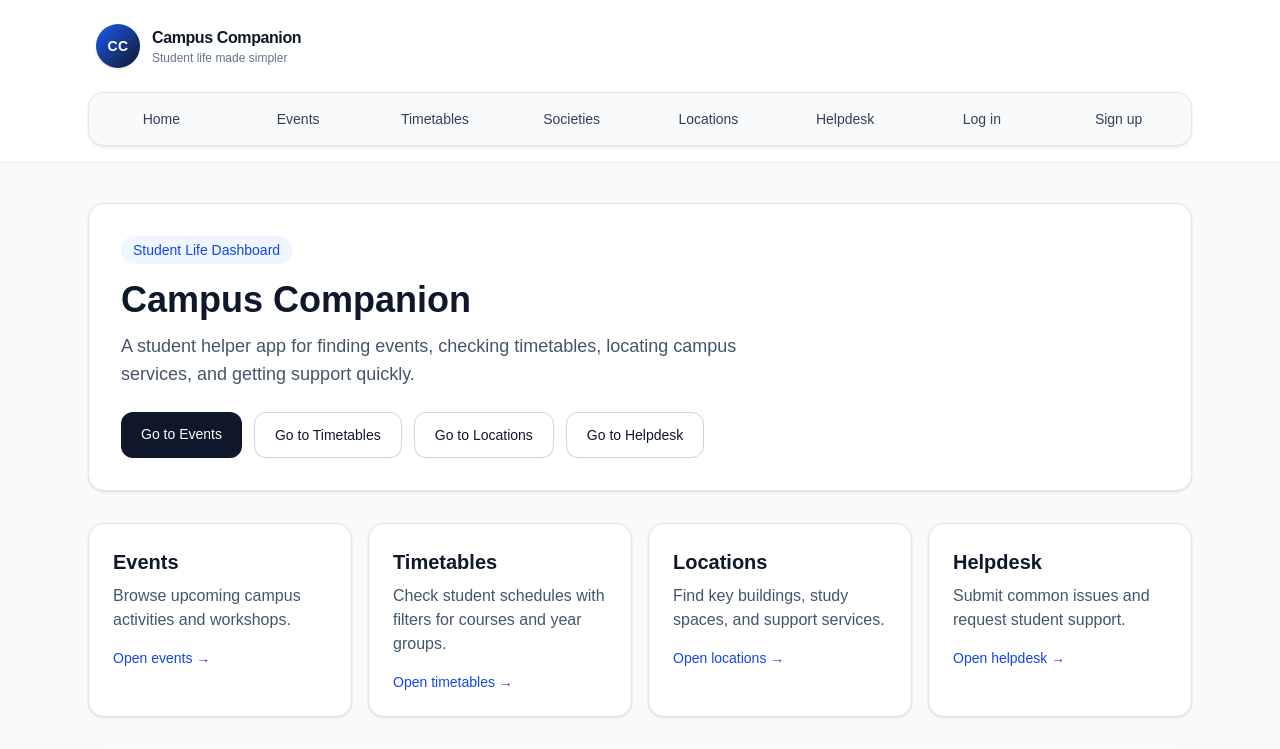
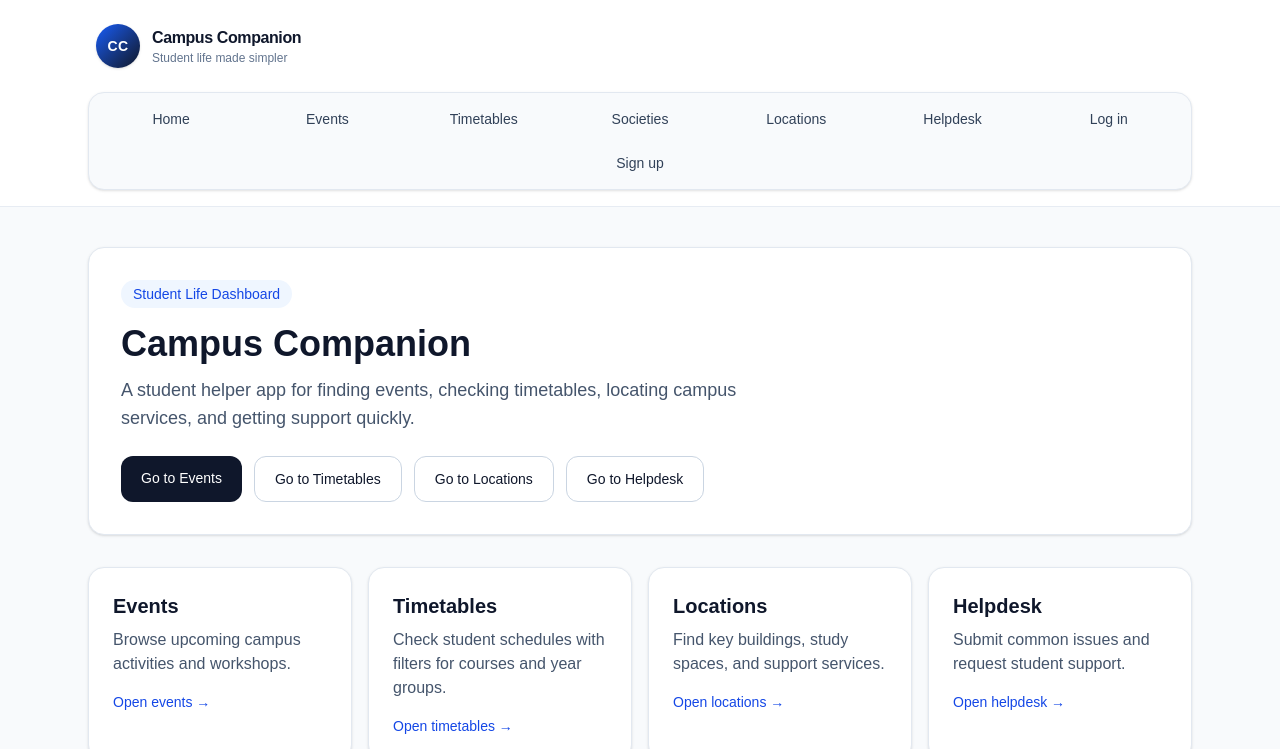
Before and after one commit to MiolesBlues/Campus_Companion, a Next.js app: page / in a window 1280 px wide. Shown: the top 749 px of the page. Built offline with nearby package versions, Linux system fonts and the light colour scheme; no server answers; the database is empty.

Commit message:
Make navbar distribute only visible links

```diff
--- a/src/components/main-nav.tsx
+++ b/src/components/main-nav.tsx
@@ -31,12 +31,12 @@ export function MainNav() {
   }
 
   return (
-    <div className="grid w-full grid-cols-2 gap-2 rounded-2xl border border-slate-200 bg-slate-50 p-2 shadow-sm sm:grid-cols-4 xl:grid-cols-8">
+    <div className="flex w-full flex-wrap gap-2 rounded-2xl border border-slate-200 bg-slate-50 p-2 shadow-sm">
       {navLinks.map((link) => (
         <Link
           key={link.href}
           href={link.href}
-          className="rounded-xl px-3 py-2 text-center text-sm font-medium text-slate-700 transition hover:bg-white hover:text-slate-900 hover:shadow-sm focus:outline-none focus:ring-2 focus:ring-blue-300 sm:px-4"
+          className="min-w-[140px] flex-1 rounded-xl px-3 py-2 text-center text-sm font-medium text-slate-700 transition hover:bg-white hover:text-slate-900 hover:shadow-sm focus:outline-none focus:ring-2 focus:ring-blue-300 sm:px-4"
         >
           {link.label}
         </Link>
```
